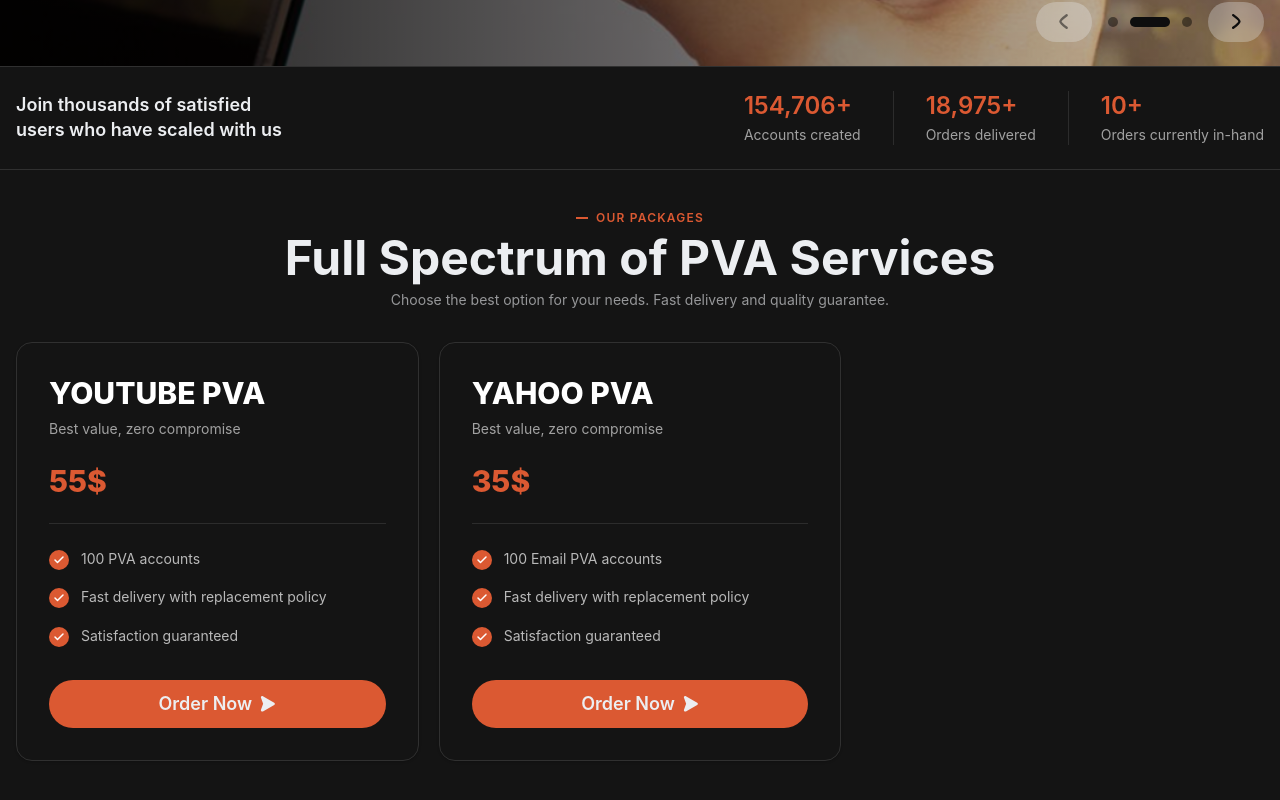
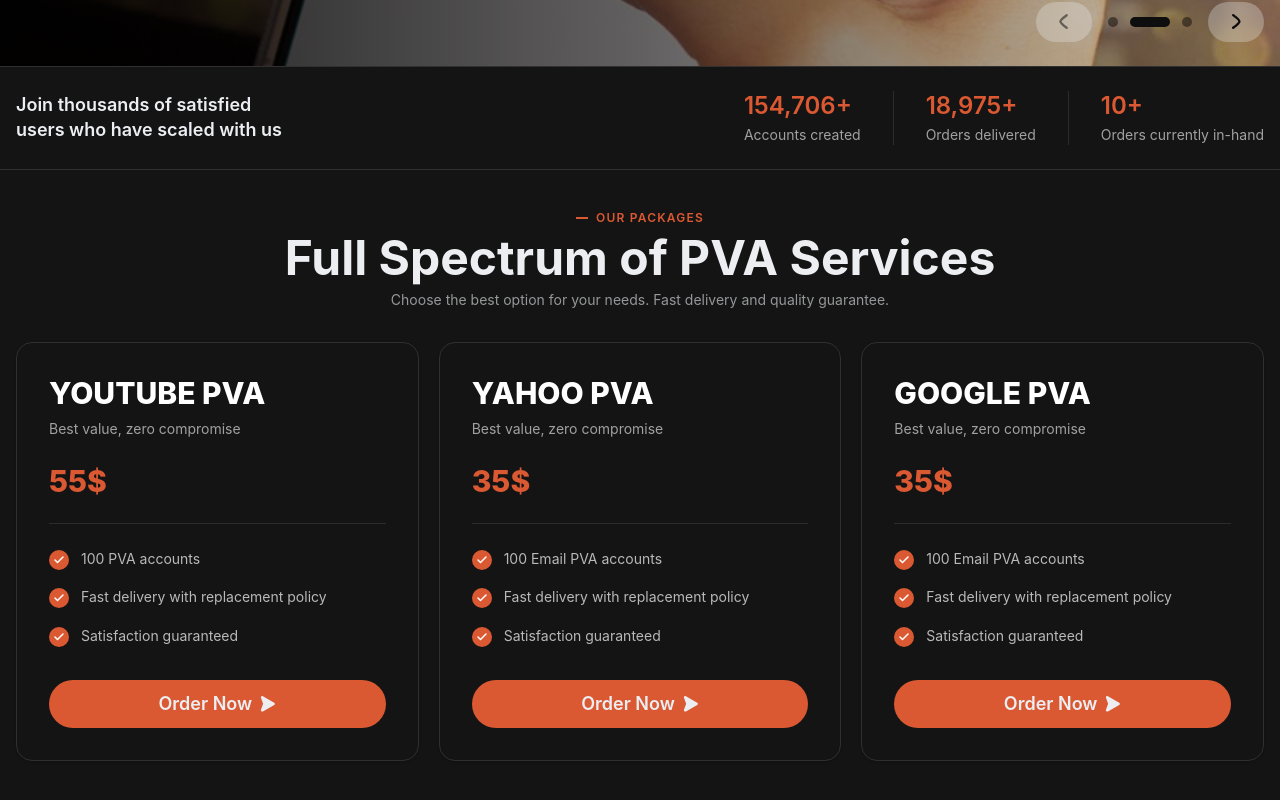
Before and after one commit to Gigapixe/pv-shop-client, a Next.js app: page / in a window 1280 px wide. Shown: the part 861-1661 px from the top of the page. Built offline with nearby package versions, Linux system fonts and the light colour scheme; no server answers.

Commit message:
fix:package section

```diff
--- a/app/(group-with-nav)/page.tsx
+++ b/app/(group-with-nav)/page.tsx
@@ -1,15 +1,65 @@
 import HeroSlider from '@/components/pages/home/HeroSlider'
-import PackagesSection from '@/components/pages/home/PackagesSection';
+import PackageCard from '@/components/pages/home/PackageCard';
 import StatsStrip from '@/components/pages/home/StatsStrip'
-import React from 'react'
+import SectionLabel from '@/components/ui/SectionLabel';
+import { CartItemType } from '@/zustand/store';
 
+
+
+const packagesData = [
+  {
+    _id: "youtube-pva",
+    title: "Youtube PVA",
+    slug: "youtube-pva",
+    price: 55,
+    image: "/assets/package/youtube.png",
+    type: "DIGITAL_PINS" as CartItemType,
+    features: ["100 PVA accounts", "Fast delivery with replacement policy", "Satisfaction guaranteed"],
+  },
+  {
+    _id: "yahoo-pva",
+    title: "Yahoo PVA",
+    slug: "yahoo-pva",
+    price: 35,
+    image: "/assets/package/yahoo.png",
+    type: "DIGITAL_PINS" as CartItemType,
+    features: ["100 Email PVA accounts", "Fast delivery with replacement policy", "Satisfaction guaranteed"],
+  },
+   {
+    _id: "google-pva",
+    title: "Google PVA",
+    slug: "google-pva",
+    price: 35,
+    image: "/assets/package/yahoo.png",
+    type: "DIGITAL_PINS" as CartItemType,
+    features: ["100 Email PVA accounts", "Fast delivery with replacement policy", "Satisfaction guaranteed"],
+  },
+];
 const Home = () => {
 
   return (
     <div>
       <HeroSlider />
       <StatsStrip />
-      <PackagesSection />
+      <section className="w-full py-10">
+        <div className="container mx-auto px-4">
+          <div className="text-center max-w-4xl mx-auto">
+            <SectionLabel>Our Packages</SectionLabel>
+            <h1 className="mt-2 text-2xl sm:text-5xl font-bold text-text-dark dark:text-background">
+              Full Spectrum of PVA Services
+            </h1>
+            <p className="mt-2 text-sm text-gray-600 dark:text-background/60">
+              Choose the best option for your needs. Fast delivery and quality guarantee.
+            </p>
+          </div>
+
+          <div className="mt-8 grid grid-cols-1 sm:grid-cols-2 lg:grid-cols-3 gap-5">
+            {packagesData.map((p) => (
+              <PackageCard key={p._id} {...p} />
+            ))}
+          </div>
+        </div>
+      </section>
     </div>
   )
 }
--- a/components/pages/home/PackagesSection.tsx
+++ /dev/null
@@ -1,51 +0,0 @@
-"use client";
-
-import SectionLabel from "@/components/ui/SectionLabel";
-import PackageCard from "./PackageCard";
-import { CartItemType } from "@/zustand/store";
-
-const packagesData = [
-  {
-    _id: "youtube-pva",
-    title: "Youtube PVA",
-    slug: "youtube-pva",
-    price: 55,
-    image: "/assets/package/youtube.png",
-    type: "DIGITAL_PINS" as CartItemType,
-    features: ["100 PVA accounts", "Fast delivery with replacement policy", "Satisfaction guaranteed"],
-  },
-  {
-    _id: "yahoo-pva",
-    title: "Yahoo PVA",
-    slug: "yahoo-pva",
-    price: 35,
-    image: "/assets/package/yahoo.png",
-    type: "DIGITAL_PINS" as CartItemType,
-    features: ["100 Email PVA accounts", "Fast delivery with replacement policy", "Satisfaction guaranteed"],
-  },
-  // add more...
-];
-
-export default function PackagesSection() {
-  return (
-    <section className="w-full py-10">
-      <div className="container mx-auto px-4">
-        <div className="text-center max-w-4xl mx-auto">
-         <SectionLabel>Our Packages</SectionLabel>
-          <h1 className="mt-2 text-2xl sm:text-5xl font-bold text-text-dark dark:text-background">
-            Full Spectrum of PVA Services
-          </h1>
-          <p className="mt-2 text-sm text-gray-600 dark:text-background/60">
-            Choose the best option for your needs. Fast delivery and quality guarantee.
-          </p>
-        </div>
-
-        <div className="mt-8 grid grid-cols-1 sm:grid-cols-2 lg:grid-cols-3 gap-5">
-          {packagesData.map((p) => (
-            <PackageCard key={p._id} {...p} />
-          ))}
-        </div>
-      </div>
-    </section>
-  );
-}
```
